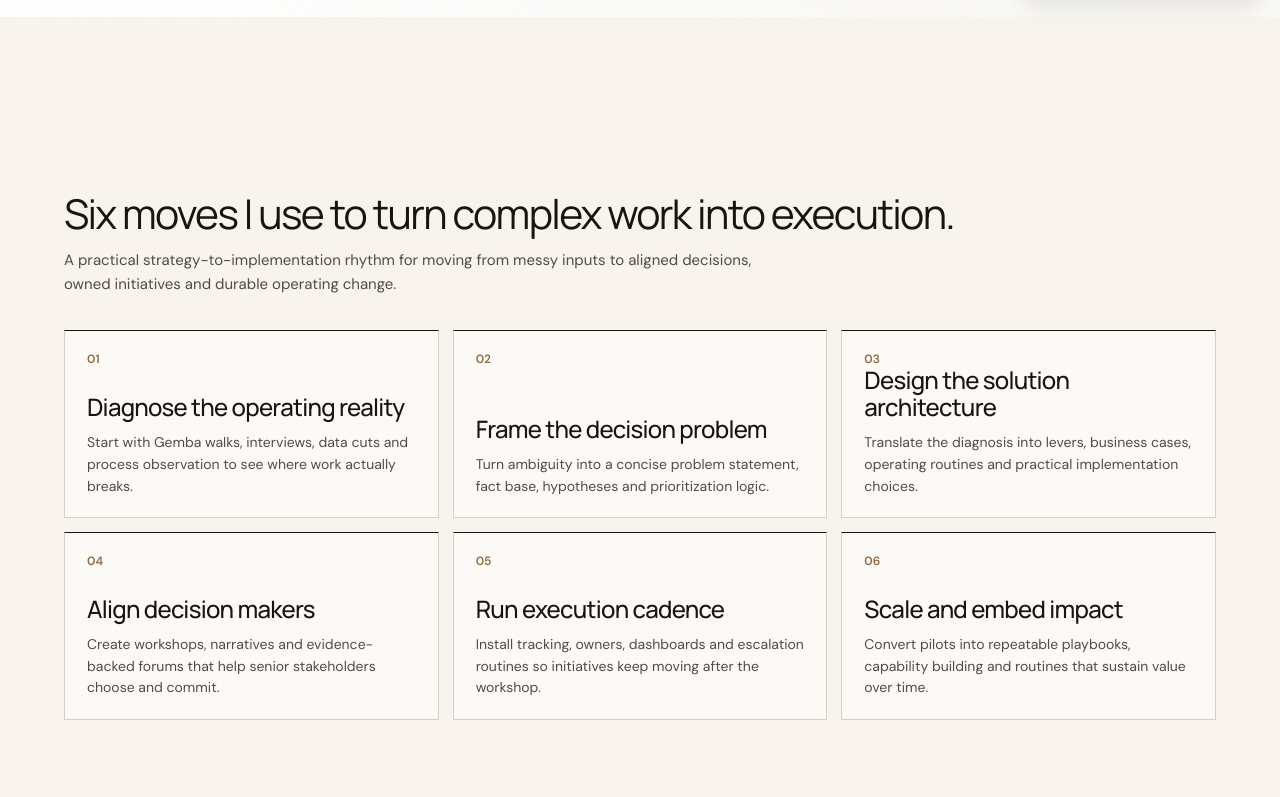
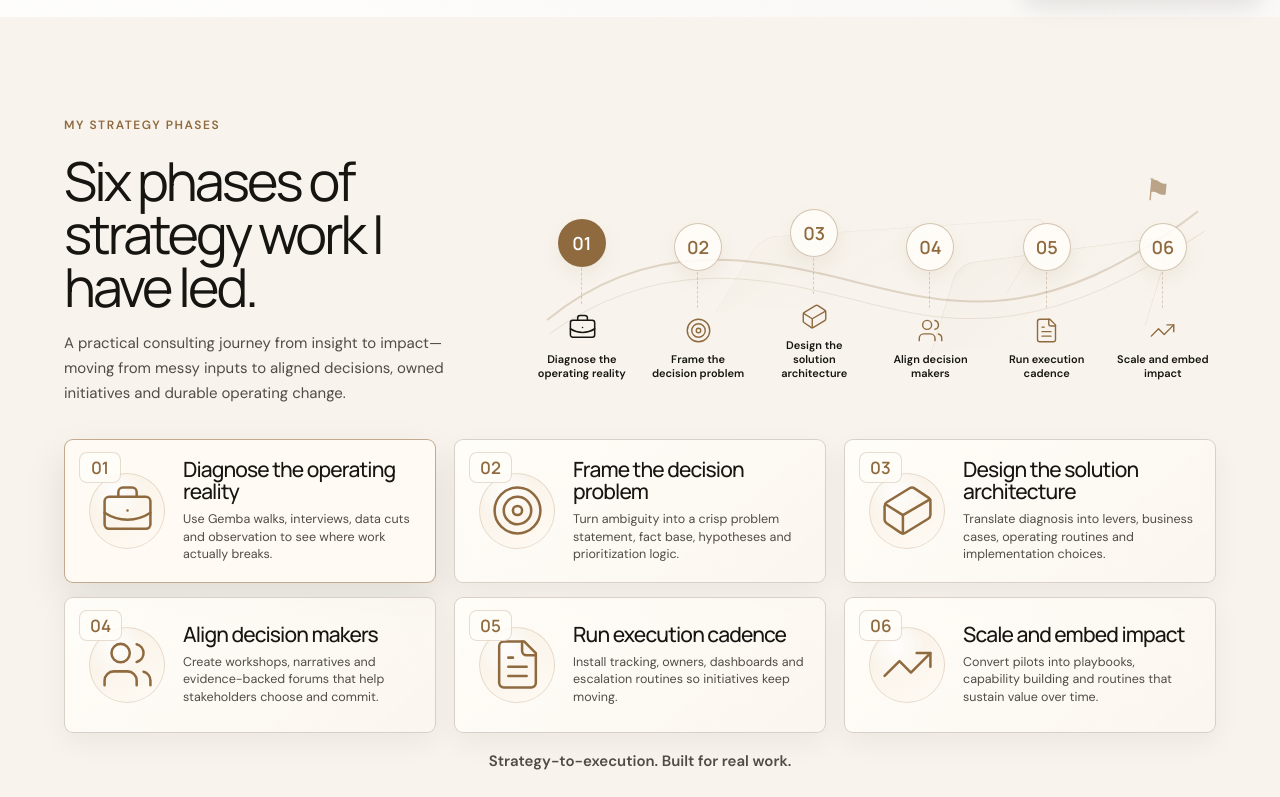
Before and after one commit to Prashant23saxena/ShivaniWebstie, a Next.js app: page /v4 in a window 1280 px wide. Shown: the part 783-1580 px from the top of the page. Built offline with nearby package versions, Linux system fonts and the light colour scheme.

Commit message:
Refactor v4 strategy phases section

```diff
--- a/src/components/PortfolioV4.module.css
+++ b/src/components/PortfolioV4.module.css
@@ -34,143 +34,278 @@
   gap: 0;
 }
 
-.phaseSection {
-  padding-top: 92px;
-  padding-bottom: 34px;
+.strategyPhaseSection {
+  padding-top: 74px;
+  padding-bottom: 20px;
   justify-content: center;
+  overflow: hidden;
 }
 
-.phaseJourney {
+.strategyPhaseHero {
+  display: grid;
+  grid-template-columns: 0.76fr 1.24fr;
+  gap: clamp(22px, 3.4vw, 58px);
+  align-items: center;
+  max-width: 1440px;
+  width: 100%;
+  margin: 0 auto 18px;
+}
+
+.strategyHeroCopy {
+  position: relative;
+  z-index: 2;
+}
+
+.strategyHeroCopy h2 {
+  max-width: 560px;
+  font-size: clamp(44px, 4.2vw, 64px);
+  line-height: 0.98;
+  letter-spacing: -0.055em;
+  margin-bottom: 18px;
+}
+
+.strategyHeroCopy p:not(:first-child) {
+  max-width: 600px;
+  color: var(--body);
+  font-size: 15px;
+  line-height: 1.65;
+}
+
+.strategyMap {
+  position: relative;
+  min-height: 220px;
+  isolation: isolate;
+}
+
+.mapBackdrop {
+  position: absolute;
+  inset: 0;
+  z-index: 0;
+  opacity: 0.58;
+  pointer-events: none;
+}
+
+.mountainOne,
+.mountainTwo {
+  position: absolute;
+  right: 9%;
+  bottom: 40px;
+  width: 205px;
+  height: 92px;
+  border: 1px solid rgba(143, 106, 63, 0.18);
+  border-bottom: 0;
+  transform: skewX(-24deg) rotate(-8deg);
+  border-radius: 16px 18px 0 0;
+  background: linear-gradient(135deg, rgba(143, 106, 63, 0.06), transparent 65%);
+}
+
+.mountainTwo {
+  right: 28%;
+  bottom: 78px;
+  width: 280px;
+  height: 76px;
+  opacity: 0.64;
+  transform: skewX(-34deg) rotate(-4deg);
+}
+
+.flagPeak {
+  position: absolute;
+  right: 6.5%;
+  top: 14px;
+  color: var(--accent);
+  font-size: 30px;
+  transform: rotate(5deg);
+}
+
+.mapRoad {
+  position: absolute;
+  inset: 30px 0 20px;
+  z-index: 1;
+  width: 100%;
+  height: calc(100% - 52px);
+  overflow: visible;
+}
+
+.mapRoad path {
+  fill: none;
+  stroke: rgba(143, 106, 63, 0.24);
+  stroke-width: 2;
+}
+
+.mapRoad path + path {
+  stroke-width: 1;
+  stroke: rgba(143, 106, 63, 0.14);
+}
+
+.strategyMilestones {
+  position: relative;
+  z-index: 2;
+  display: grid;
+  grid-template-columns: repeat(6, minmax(0, 1fr));
+  gap: 10px;
+  align-items: end;
+  min-height: 220px;
+  padding-top: 52px;
+}
+
+.strategyMilestone {
+  border: 0;
+  background: transparent;
+  color: var(--ink);
+  text-align: center;
+  cursor: pointer;
+  display: grid;
+  justify-items: center;
+  align-content: start;
+  min-height: 138px;
+  padding: 0 4px;
+}
+
+.strategyMilestone span {
+  width: 48px;
+  height: 48px;
+  display: grid;
+  place-items: center;
+  border: 1px solid rgba(143, 106, 63, 0.38);
+  border-radius: 50%;
+  background: rgba(255, 253, 249, 0.88);
+  color: var(--accent);
+  font: 700 18px/1 "Manrope", sans-serif;
+  box-shadow: 0 8px 20px rgba(143, 106, 63, 0.09);
+  transition: 0.25s var(--ease);
+}
+
+.strategyMilestone span::after {
+  content: "";
+  display: block;
+  position: absolute;
+  width: 1px;
+  height: 36px;
+  margin-top: 86px;
+  border-left: 1px dashed rgba(143, 106, 63, 0.28);
+}
+
+.strategyMilestone i {
+  width: 46px;
+  height: 46px;
+  margin-top: 36px;
+  display: grid;
+  place-items: center;
+  color: var(--accent);
+  font-style: normal;
+  transition: transform 0.25s var(--ease), color 0.25s var(--ease);
+}
+
+.strategyMilestone small {
+  display: block;
+  max-width: 112px;
+  color: var(--ink);
+  font: 600 11px/1.25 "DM Sans", sans-serif;
+}
+
+.strategyMilestone:hover span,
+.strategyMilestoneActive span {
+  color: white;
+  background: var(--accent);
+  transform: translateY(-4px);
+}
+
+.strategyMilestone:hover i,
+.strategyMilestoneActive i {
+  color: var(--ink);
+  transform: translateY(-3px) scale(1.08);
+}
+
+.strategyPhaseGrid {
+  display: grid;
+  grid-template-columns: repeat(3, minmax(0, 1fr));
+  gap: 14px 18px;
   max-width: 1440px;
   width: 100%;
   margin: 0 auto;
 }
 
-.phaseRail {
+.strategyPhaseCard {
   position: relative;
+  min-height: 136px;
   display: grid;
-  grid-template-columns: repeat(6, minmax(0, 1fr));
-  gap: 12px;
-  margin-top: 6px;
-  padding: 22px 0 26px;
+  grid-template-columns: 78px 1fr;
+  gap: 16px;
+  align-items: center;
+  border: 1px solid rgba(216, 208, 198, 0.96);
+  border-radius: 9px;
+  background:
+    linear-gradient(140deg, rgba(255, 253, 249, 0.95), rgba(252, 247, 239, 0.72));
+  padding: 18px 20px 18px 24px;
+  box-shadow: 0 10px 28px rgba(23, 21, 18, 0.05);
+  cursor: pointer;
+  transition: border-color 0.25s var(--ease), box-shadow 0.25s var(--ease), background 0.25s var(--ease);
 }
 
-.phaseRail::before {
-  content: "";
-  position: absolute;
-  left: 44px;
-  right: 44px;
-  top: 57px;
-  border-top: 1px solid rgba(23, 21, 18, 0.24);
+.strategyPhaseCard:hover,
+.strategyPhaseCardActive {
+  border-color: rgba(143, 106, 63, 0.55);
+  background: #fffaf3;
+  box-shadow: 0 18px 42px rgba(23, 21, 18, 0.1);
 }
 
-.phaseNode {
-  position: relative;
-  z-index: 1;
-  min-height: 162px;
-  border: 1px solid rgba(216, 208, 198, 0.92);
-  border-radius: 18px;
-  background:
-    linear-gradient(180deg, rgba(255, 253, 249, 0.92), rgba(248, 244, 237, 0.82));
-  padding: 18px 14px 15px;
-  text-align: left;
-  cursor: pointer;
-  transition: transform 0.28s var(--ease), border-color 0.28s var(--ease), box-shadow 0.28s var(--ease), background 0.28s var(--ease);
+.phaseBadge {
+  position: absolute;
+  left: 14px;
+  top: 12px;
+  min-width: 42px;
+  height: 31px;
+  padding: 0 10px;
+  display: inline-grid;
+  place-items: center;
+  border: 1px solid rgba(143, 106, 63, 0.22);
+  border-radius: 8px;
+  color: var(--accent);
+  background: rgba(255, 253, 249, 0.86);
+  font: 700 17px/1 "Manrope", sans-serif;
 }
 
-.phaseNode span {
-  width: 42px;
-  height: 42px;
-  border: 1px solid var(--line);
+.phaseIcon {
+  width: 76px;
+  height: 76px;
   border-radius: 50%;
+  border: 1px solid rgba(143, 106, 63, 0.2);
   display: grid;
   place-items: center;
   color: var(--accent);
-  background: var(--paper);
-  box-shadow: 0 0 0 8px rgba(252, 250, 246, 0.9);
+  background:
+    radial-gradient(circle at 34% 24%, rgba(255, 255, 255, 0.92), transparent 40%),
+    linear-gradient(145deg, rgba(246, 238, 226, 0.86), rgba(255, 250, 243, 0.96));
 }
 
-.phaseNode strong {
-  display: block;
-  margin-top: 22px;
-  color: var(--ink);
-  font: 600 15px/1.18 "Manrope", sans-serif;
-  letter-spacing: -0.02em;
+.strategyPhaseCard h3 {
+  font: 500 21px/1.08 "Manrope", sans-serif;
+  letter-spacing: -0.04em;
+  margin: 0 0 8px;
 }
 
-.phaseNode small {
-  display: block;
-  margin-top: 8px;
-  color: var(--muted);
-  font-size: 11px;
-  line-height: 1.35;
+.strategyPhaseCard p {
+  color: var(--body);
+  font-size: 12.5px;
+  line-height: 1.4;
+  margin: 0;
+  max-width: 440px;
 }
 
-.phaseNode:hover,
-.phaseActive {
-  transform: translateY(-5px);
-  border-color: rgba(143, 106, 63, 0.55);
-  background: #fffaf2;
-  box-shadow: 0 18px 42px rgba(23, 21, 18, 0.1);
+.strategyFooterLine {
+  max-width: 720px;
+  margin: 18px auto 0;
+  display: grid;
+  grid-template-columns: 1fr auto 1fr;
+  align-items: center;
+  gap: 20px;
+  color: var(--body);
+  font-size: 15px;
 }
 
-.phaseActive span {
-  color: white;
-  background: var(--ink);
-  border-color: var(--ink);
-}
-
-.phaseDetail {
-  display: grid;
-  grid-template-columns: 1.08fr 1fr 1fr 1fr;
-  gap: 0;
-  border: 1px solid var(--line);
-  background: rgba(255, 253, 249, 0.82);
-  box-shadow: 0 18px 44px rgba(20, 19, 17, 0.07);
-}
-
-.phaseDetail > * {
-  min-height: 170px;
-  padding: 24px 25px;
-  border-right: 1px solid var(--line);
-}
-
-.phaseDetail > *:last-child {
-  border-right: 0;
-}
-
-.phaseDetail span {
-  color: var(--accent);
-  font-size: 11px;
-  font-weight: 650;
-  letter-spacing: 0.1em;
-  text-transform: uppercase;
-}
-
-.phaseDetail h3 {
-  margin: 18px 0 12px;
-  font: 500 28px/1.08 "Manrope", sans-serif;
-  letter-spacing: -0.04em;
-}
-
-.phaseDetail p {
-  color: var(--body);
-  font-size: 13px;
-  line-height: 1.58;
-  margin: 12px 0 0;
-}
-
-.phaseLead {
-  background: var(--ink);
-  color: #fffaf2;
-}
-
-.phaseLead h3 {
-  color: #fffaf2;
-}
-
-.phaseLead p {
-  color: #eee3d6;
+.strategyFooterLine span {
+  height: 1px;
+  background: linear-gradient(90deg, transparent, rgba(143, 106, 63, 0.42), transparent);
 }
 
 .workHeading {
@@ -290,18 +425,32 @@
     transform: none;
   }
 
-  .phaseRail,
-  .phaseDetail {
+  .strategyPhaseHero,
+  .strategyPhaseGrid {
     grid-template-columns: 1fr;
   }
 
-  .phaseRail::before {
+  .strategyMilestones {
+    grid-template-columns: repeat(2, 1fr);
+    min-height: auto;
+  }
+
+  .strategyMap {
+    min-height: auto;
+  }
+
+  .mapBackdrop,
+  .mapRoad {
     display: none;
   }
 
-  .phaseDetail > * {
-    border-right: 0;
-    border-bottom: 1px solid var(--line);
+  .strategyPhaseCard {
+    grid-template-columns: 100px 1fr;
+  }
+
+  .phaseIcon {
+    width: 92px;
+    height: 92px;
   }
 
   .root section[id="work"] [class*="workDetail"] {
--- a/src/components/PortfolioV4.tsx
+++ b/src/components/PortfolioV4.tsx
@@ -70,12 +70,12 @@ const capabilities = [
 ];
 
 const strategicCapabilities = [
-  { title: "Diagnose the operating reality", summary: "Start with Gemba walks, interviews, data cuts and process observation to see where work actually breaks." },
-  { title: "Frame the decision problem", summary: "Turn ambiguity into a concise problem statement, fact base, hypotheses and prioritization logic." },
-  { title: "Design the solution architecture", summary: "Translate the diagnosis into levers, business cases, operating routines and practical implementation choices." },
-  { title: "Align decision makers", summary: "Create workshops, narratives and evidence-backed forums that help senior stakeholders choose and commit." },
-  { title: "Run execution cadence", summary: "Install tracking, owners, dashboards and escalation routines so initiatives keep moving after the workshop." },
-  { title: "Scale and embed impact", summary: "Convert pilots into repeatable playbooks, capability building and routines that sustain value over time." },
+  { title: "Diagnose the operating reality", short: "Diagnose the operating reality", summary: "Use Gemba walks, interviews, data cuts and observation to see where work actually breaks.", icon: BriefcaseBusiness },
+  { title: "Frame the decision problem", short: "Frame the decision problem", summary: "Turn ambiguity into a crisp problem statement, fact base, hypotheses and prioritization logic.", icon: Target },
+  { title: "Design the solution architecture", short: "Design the solution architecture", summary: "Translate diagnosis into levers, business cases, operating routines and implementation choices.", icon: Cuboid },
+  { title: "Align decision makers", short: "Align decision makers", summary: "Create workshops, narratives and evidence-backed forums that help stakeholders choose and commit.", icon: Users },
+  { title: "Run execution cadence", short: "Run execution cadence", summary: "Install tracking, owners, dashboards and escalation routines so initiatives keep moving.", icon: FileText },
+  { title: "Scale and embed impact", short: "Scale and embed impact", summary: "Convert pilots into playbooks, capability building and routines that sustain value over time.", icon: TrendingUp },
 ];
 
 const selectedWork = [
@@ -220,6 +220,7 @@ export default function PortfolioV4() {
   const [active, setActive] = useState("Home");
   const [mobileOpen, setMobileOpen] = useState(false);
   const [workIndex, setWorkIndex] = useState(0);
+  const [strategyIndex, setStrategyIndex] = useState(0);
   const [aboutTab, setAboutTab] = useState("Education");
   const workTrackRef = useRef<HTMLDivElement>(null);
 
@@ -336,23 +337,70 @@ export default function PortfolioV4() {
         </Reveal>
       </section>
 
-      <section id="strategy" data-nav="Strategy" className={`${styles.section} ${styles.editorialSection}`}>
-        <Reveal className={`${styles.editorialHeading} ${v4.noSideLabel}`}>
-          <div>
-            <h2>Six moves I use to turn complex work into execution.</h2>
-            <p>A practical strategy-to-implementation rhythm for moving from messy inputs to aligned decisions, owned initiatives and durable operating change.</p>
+      <section id="strategy" data-nav="Strategy" className={`${styles.section} ${styles.editorialSection} ${v4.strategyPhaseSection}`}>
+        <Reveal className={v4.strategyPhaseHero}>
+          <div className={v4.strategyHeroCopy}>
+            <p className={styles.eyebrow}>My strategy phases</p>
+            <h2>Six phases of strategy work I have led.</h2>
+            <p>A practical consulting journey from insight to impact—moving from messy inputs to aligned decisions, owned initiatives and durable operating change.</p>
+          </div>
+
+          <div className={v4.strategyMap} aria-label="Strategy phase journey">
+            <div className={v4.mapBackdrop} aria-hidden>
+              <span className={v4.mountainOne} />
+              <span className={v4.mountainTwo} />
+              <span className={v4.flagPeak}>⚑</span>
+            </div>
+            <svg className={v4.mapRoad} viewBox="0 0 680 170" preserveAspectRatio="none" aria-hidden>
+              <path d="M18 132 C 120 48, 226 70, 322 94 S 510 142, 662 24" />
+              <path d="M20 146 C 126 68, 230 88, 322 112 S 506 156, 668 44" />
+            </svg>
+            <div className={v4.strategyMilestones}>
+              {strategicCapabilities.map((item, index) => {
+                const Icon = item.icon;
+                return (
+                  <button
+                    key={item.title}
+                    className={`${v4.strategyMilestone} ${strategyIndex === index ? v4.strategyMilestoneActive : ""}`}
+                    onClick={() => setStrategyIndex(index)}
+                    onMouseEnter={() => setStrategyIndex(index)}
+                    aria-pressed={strategyIndex === index}
+                  >
+                    <span>{String(index + 1).padStart(2, "0")}</span>
+                    <i><Icon size={27} strokeWidth={1.25} /></i>
+                    <small>{item.short}</small>
+                  </button>
+                );
+              })}
+            </div>
           </div>
         </Reveal>
 
-        <Reveal delay={0.08} className={styles.strategyMatrix}>
+        <Reveal delay={0.08} className={v4.strategyPhaseGrid}>
           {strategicCapabilities.map((item, index) => (
-            <motion.article key={item.title} className={styles.strategyCard} whileHover={reduce ? undefined : { y: -5 }}>
-              <span>0{index + 1}</span>
+            <motion.article
+              key={item.title}
+              className={`${v4.strategyPhaseCard} ${strategyIndex === index ? v4.strategyPhaseCardActive : ""}`}
+              whileHover={reduce ? undefined : { y: -5 }}
+              onMouseEnter={() => setStrategyIndex(index)}
+              onClick={() => setStrategyIndex(index)}
+            >
+              <span className={v4.phaseBadge}>{String(index + 1).padStart(2, "0")}</span>
+              <div className={v4.phaseIcon}>
+                <item.icon size={55} strokeWidth={1.1} />
+              </div>
+              <div>
               <h3>{item.title}</h3>
               <p>{item.summary}</p>
+              </div>
             </motion.article>
           ))}
         </Reveal>
+        <div className={v4.strategyFooterLine}>
+          <span />
+          <strong>Strategy-to-execution. Built for real work.</strong>
+          <span />
+        </div>
       </section>
 
       <section id="work" data-nav="Work" className={`${styles.section} ${styles.editorialSection}`}>
```
